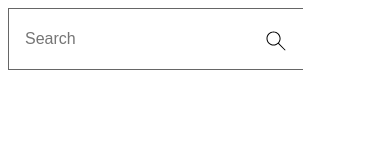
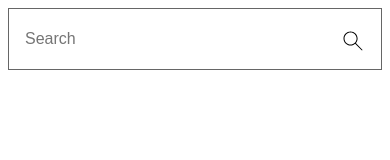
Before and after one commit to ken-guru/hurtigruten-home-assignment-vue, a Vue app: page / in a window 390 px wide. Shown: the top 160 px of the page. Built offline with nearby package versions, Linux system fonts and the light colour scheme.

Commit message:
Set 100% width on smaller devices

```diff
--- a/public/stylesheets/app.css
+++ b/public/stylesheets/app.css
@@ -25,3 +25,9 @@ body {
   background-color: #fff;
   padding: 1.25rem 1rem;;
 }
+
+@media (max-width: 480px) {
+  .search-component {
+    max-width: 100%;
+  }
+}
```
